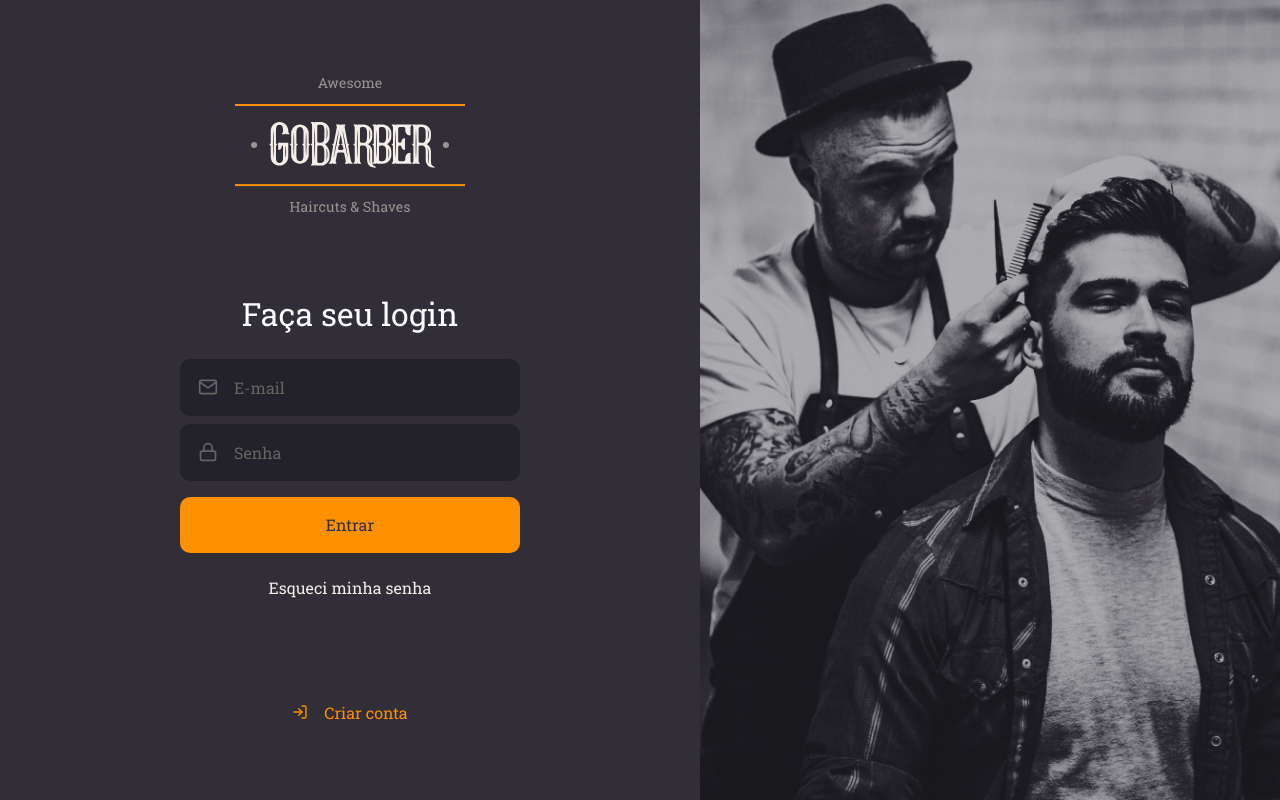
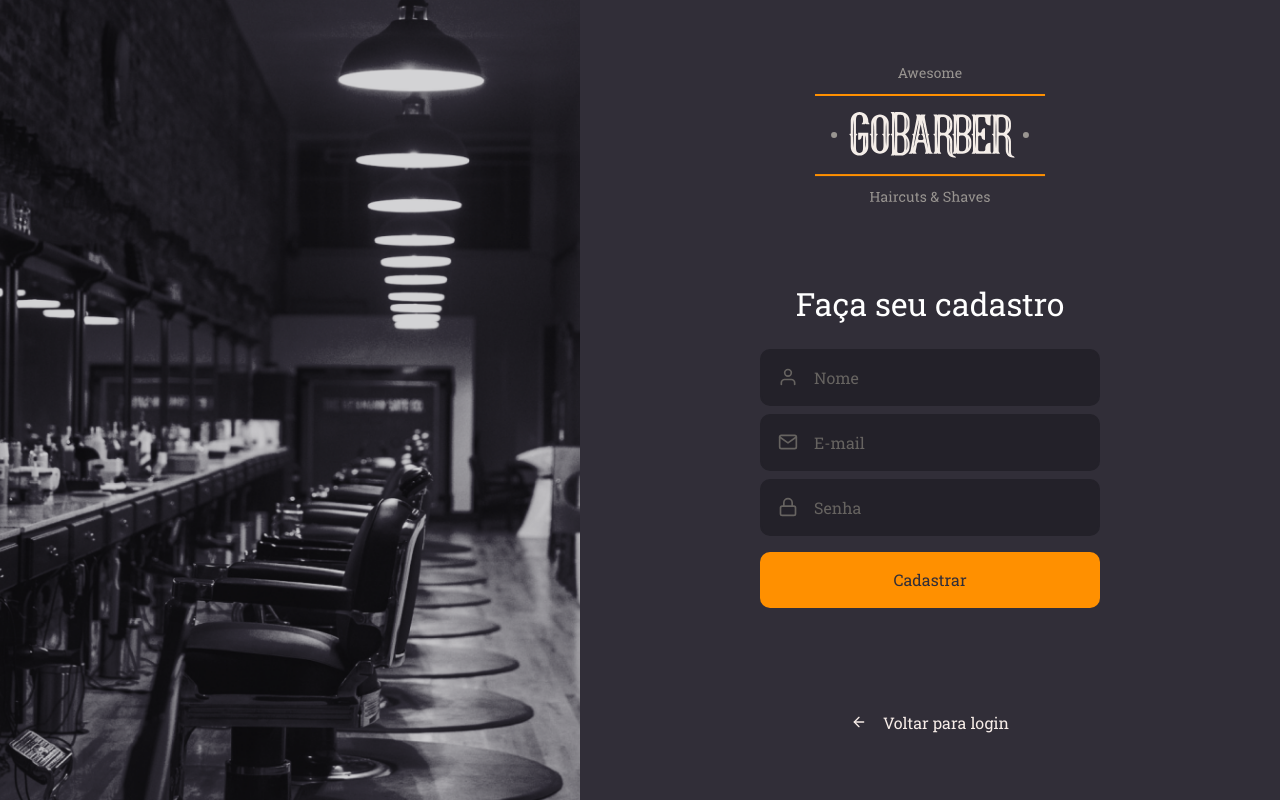
Before and after one commit to wnodelfino/goStack-goBarber, a React (Create React App) app: page /signup in a window 1280 px wide. Built offline with nearby package versions, Linux system fonts and the light colour scheme.

Commit message:
Pagina de cadastro

```diff
--- a/src/App.tsx
+++ b/src/App.tsx
@@ -2,10 +2,11 @@
 
 import GlobalStyle from './styles/global';
 import SignIn from './pages/SignIn';
+import SignUp from './pages/SignUp';
 
 const App: React.FC = () => (
   <>
-    <SignIn />
+    <SignUp />
     <GlobalStyle />
   </>
 );
--- /dev/null
+++ b/src/pages/SignUp/index.tsx
@@ -0,0 +1,42 @@
+import React from 'react';
+import { FiArrowLeft, FiMail, FiLock, FiUser } from 'react-icons/fi';
+
+import LogoImg from '../../assets/logo.svg';
+
+import Input from '../../components/Inpunt';
+import Button from '../../components/Button';
+
+import { Container, Content, Background } from './styles';
+
+const SignUp: React.FC = () => (
+  <Container>
+    <Background />
+
+    <Content>
+      <img src={LogoImg} alt="GoBarber" />
+
+      <form>
+        <h1>Faça seu cadastro</h1>
+
+        <Input name="Name" icon={FiUser} placeholder="Nome" />
+        <Input name="Email" icon={FiMail} placeholder="E-mail" />
+
+        <Input
+          name="Password"
+          icon={FiLock}
+          type="password"
+          placeholder="Senha"
+        />
+
+        <Button type="submit">Cadastrar</Button>
+      </form>
+
+      <a href="login">
+        <FiArrowLeft />
+        Voltar para login
+      </a>
+    </Content>
+  </Container>
+);
+
+export default SignUp;
--- /dev/null
+++ b/src/pages/SignUp/styles.ts
@@ -0,0 +1,63 @@
+import styled from 'styled-components';
+import { shade } from 'polished';
+
+import signUpBackground from '../../assets/sign-up-background.png';
+
+export const Container = styled.div`
+  height: 100vh;
+  display: flex;
+  align-items: stretch;
+`;
+
+export const Content = styled.div`
+  display: flex;
+  flex-direction: column;
+  align-items: center;
+  place-content: center;
+  width: 100%;
+  max-width: 700px;
+
+  form {
+    margin: 80px 0;
+    width: 340px;
+    text-align: center;
+
+    h1 {
+      margin-bottom: 24px;
+    }
+
+    a {
+      color: #f4ede8;
+      display: block;
+      margin-top: 24px;
+      text-decoration: none;
+      transition: color 0.2s;
+      &:hover {
+        color: ${shade(0.2, '#f4ede8')};
+      }
+    }
+  }
+
+  > a {
+    color: #f7ede8;
+    display: block;
+    margin-top: 24px;
+    text-decoration: none;
+    transition: color 0.2s;
+    display: flex;
+    align-items: center;
+
+    svg {
+      margin-right: 16px;
+    }
+    &:hover {
+      color: ${shade(0.2, '#f7ede8')};
+    }
+  }
+`;
+
+export const Background = styled.div`
+  flex: 1;
+  background: url(${signUpBackground}) no-repeat center;
+  background-size: cover;
+`;
```
Also changed, not shown: src/assets/sign-up-background.png (added), 1 other file (tests, documents, lock files or other folders).
